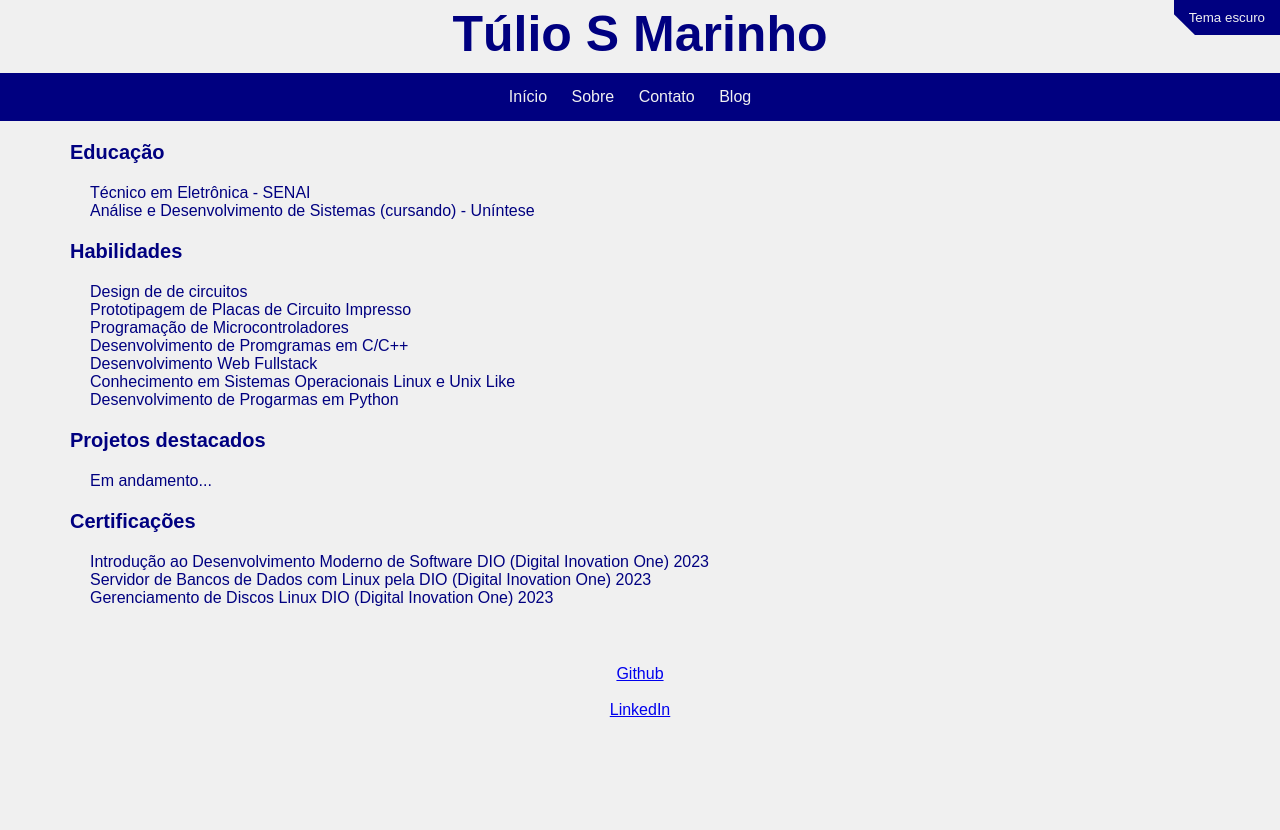
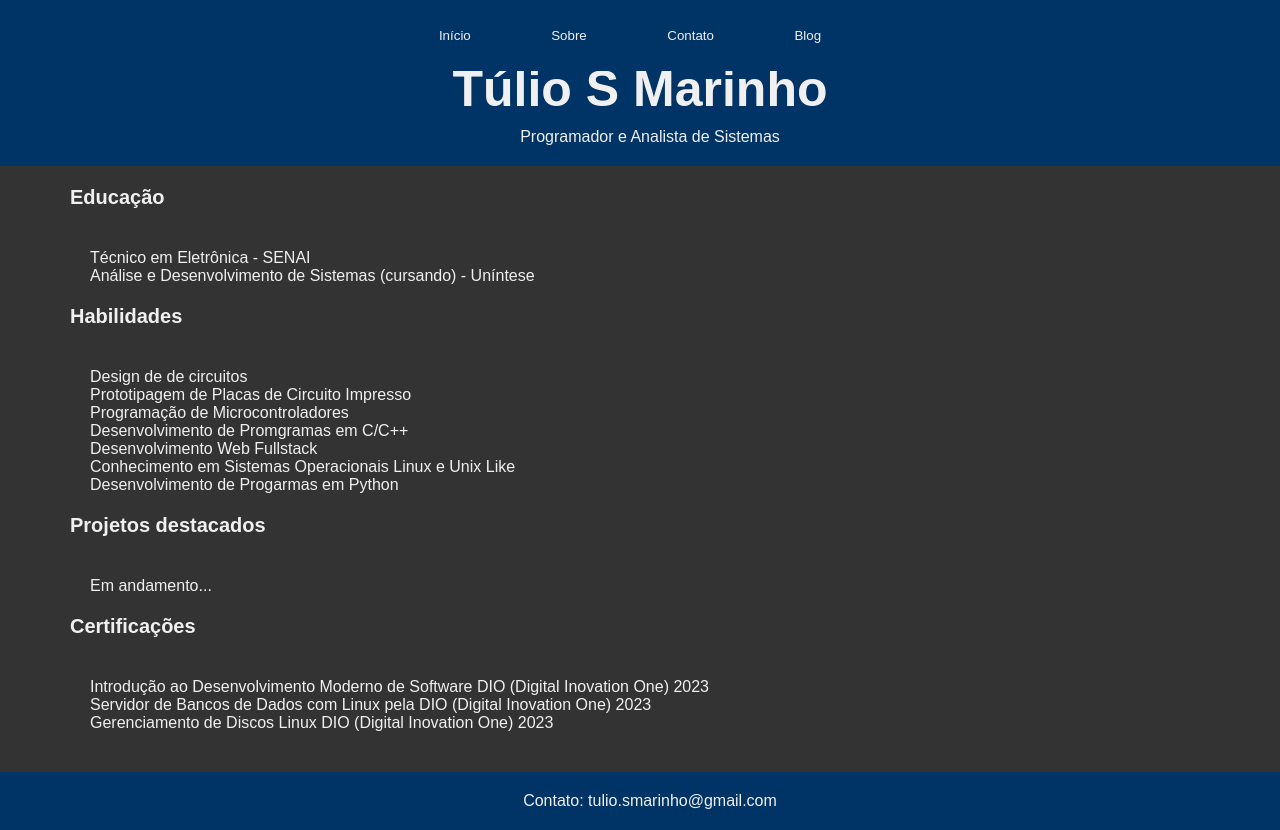
Before and after one commit to Marinho-Devel/Site, a plain HTML site: page index.html in a window 1280 px wide. Before the commit the page ends 800 px from the top, so only its background shows below. Drawn offline with Linux system fonts and the light colour scheme.

Commit message:
Alteração do layout e cores

```diff
--- a/index.html
+++ b/index.html
@@ -10,19 +10,21 @@
 <body>
 
     <!-- Seu conteúdo HTML vai aqui -->
-    <header id="header">
-        <h1>Túlio S Marinho</h1>
+    <header>
+        <div  class="header">
+            <div class="name"><h1>Túlio S Marinho</h1></div>
+            <div class="subtitle"><p>Programador e Analista de Sistemas</p></div>
             <nav>
                 <div id="barra-nav" class="barra-nav">
                     <ul>
-                    <li id="botao-nav1" class="botao-nav"><a href="index.html">Início</a></li>
-                    <li id="botao-nav2" class="botao-nav"><a href="sobre.html">Sobre</a></li>
-                    <li id="botao-nav3" class="botao-nav"><a href="contato.html">Contato</a></li>
-                    <li id="botao-nav4" class="botao-nav"><a href="blog.html">Blog</a></li>
+                        <li><button id="botao-nav1" class="botao-nav"><a href="index.html">Início</a></li></button>
+                        <li><button id="botao-nav2" class="botao-nav"><a href="sobre.html">Sobre</a></li></button>
+                        <li><button id="botao-nav3" class="botao-nav"><a href="contato.html">Contato</a></li></button>
+                        <li><button id="botao-nav4" class="botao-nav"><a href="blog.html">Blog</a></li></button>
                     </ul>
                 </div>
             </nav>
-        <button id="botao-inverter-cores">Tema escuro</button>
+        </div>
     </header>
 
     <main>
@@ -42,8 +44,8 @@
             <p>Desenvolvimento de Progarmas em Python</p>
         </section>
         <section>
-            <h2>Projetos destacados</h2>
-            <p>Em andamento...</p>
+            <!--><h2>Projetos destacados</h2>
+            <p>Em andamento...</p><!-->
         </section>
         <section>
             <h2>Certificações</h2>
@@ -54,15 +56,11 @@
     </main>
 
     <footer>
-        <div><ul>
-            <li><a href="https://github.com/Marinho-Devel">Github</a></li>
-            <li><a>Copyright - 2024</a></li>
-            <li><a href="https://www.linkedin.com/in/túlio-smarinho">LinkedIn</a></li>
-            <li><a>tulio.smarinho@gmail.com</a></li>
-        </ul></div>
+        <div class="footer">
+            <p>Contato: tulio.smarinho@gmail.com</p>
+          </div>
     </footer>
 
-    <!-- Inclua seus scripts JavaScript aqui -->
     <script src="script.js"></script>
 </body>
 </html>
--- a/script.js
+++ b/script.js
@@ -44,7 +44,7 @@ const botaoInverterCores = document.getElementById('botao-inverter-cores');
 botaoInverterCores.addEventListener('click', inverterCores);
 
 window.addEventListener('scroll', function() {
-    var header = document.getElementById('header');
+    var header = document.getElementById('barra-nav');
     var scrollTop = window.pageYOffset || document.documentElement.scrollTop;
 
     if (scrollTop > 100) { // Ajuste o valor conforme necessário
--- a/styles.css
+++ b/styles.css
@@ -7,22 +7,22 @@
 
 .barra-nav{
     color: #f0f0f0;
-    background-color: #000080;
+    background-color: #003366;
     max-width: 100%;
     width: 100%;
     margin: 0px;
     padding: 0px;
-
+    top: 0px;
+    position: absolute;
     transition: background-color 0.3s ease;
-    background-color: #000080;
+    background-color: #003366;
 
 }
 
 body {
-    color: #000080;
     font-family: Arial, sans-serif;
     font-size: 16px;
-    background-color: #f0f0f0;
+    background-color: #333;
     width: 100%;
     max-width: 100%;
     padding: 0;
@@ -36,33 +36,70 @@ body {
     right: 0px; /* Ajuste da distância da direita */
     z-index: 999; /* Garante que o botão tenha prioridade visual */
     padding: 10px 15px;
-    background-color: #000080;
+    background-color: #003366;
     color: #f0f0f0;
-    border: none;
-    /*border-top-right-radius: 5px;
-    border-bottom-right-radius: 5px;*/
+    border: 3px solid #003366;
     clip-path: polygon(0% 0%, 100% 0%, 100% 100%, 20% 100%, 0% 40%); /* Cria o chanfro */
     cursor: pointer;
     transition: border 0.3s ease; /* Adiciona uma transição suave */
+    border: clip-path polygon(0% 0%, 100% 0%, 100% 100%, 20% 100%, 0% 40%); /* Cria o chanfro */
 
 }
 
 
 #botao-inverter-cores:hover{
-    border: 3px solid #000080;
+    border: 3px solid #f0f0f0;
+    border: clip-path polygon(0% 0%, 100% 0%, 100% 100%, 20% 100%, 0% 40%); /* Cria o chanfro */
+
+
+}
+
+.botao-nav {
+    border: 3px solid #003366;
+    transition: border 0.3s ease-in;
+    padding: 10px 25px;
+    background-color: #003366;
+    color: #f0f0f0;
+    text-decoration: none;
+    outline: none;
+
+}
+
+.botao-nav a {
+    outline: none;
+
+}
+
+.botao-nav:hover {
+    border: 3px solid #f0f0f0;
+    color:#f0f0f0;
+
+}
+
+.botao-nav:hover a {
+    color: #f0f0f0; /* Define a cor do texto para branco quando o cursor está sobre o botão */
+}
+
+
+.footer {
+    background-color: #003366;
+    color: #f0f0f0;
+    padding: 20px;
+    text-align: center;
 
 }
 
 header {
-    background-color: #f0f0f0;
-    color: #000080;
+    background-color: #003366;
+    color: #f0f0f0;
     text-align: center;
-
+    margin-top: 60px;
+    outline: none
 }
 
 header h1 {
     font-size: 50px;
-    color: #000080;
+    color: #f0f0f0;
 }
 
 header nav ul {
@@ -81,22 +118,32 @@ header nav ul li a {
     color: #f0f0f0;
 
 }
+
+.lista {
+    padding: 10px;
+    margin-left: 25px;
+    text-align: justify;
+
+}
+
 main {
     padding: 20px;
     margin-left: 50px;
     margin-right: 200px;
     text-align: justify;
-    color:#000080;
+    color:#f0f0f0;
+    background-color: #333;
+}
+
+.name {
+    padding: 0px;
+    z-index: 999;
 }
 
 nav {
 
     color: #f0f0f0;
-    background-color: #000080;
-}
-
-section {
-    margin-bottom: 20px;
+    background-color: #003366;
 }
 
 h1 {
@@ -106,7 +153,7 @@ h1 {
 
 h2 {
     font-size: 20px;
-    margin-bottom: 20px;
+    margin-bottom: 40px;
 
 }
 
@@ -115,17 +162,14 @@ h3 {
     margin-bottom: 20px;
 }
 
-footer {
-    background-color: #f0f0f0;
-    color: #f0f0f0;
-    padding: 20px;
-    text-align: center;
-    display: inline;
-    text-decoration: none;
-    list-style-type: none;
-
-}
-
 p {
     margin-left: 20px;
 }
+
+section {
+    margin-bottom: 20px;
+}
+
+.subtitle {
+    padding-bottom: 20px;
+}
```
Also changed, not shown: atualization.html (added, +49 -0 lines), blog.html (+14 -12 lines), contato.html (+12 -11 lines), sobre.html (+14 -14 lines). Lines whose indentation alone changed are shown as unchanged.
